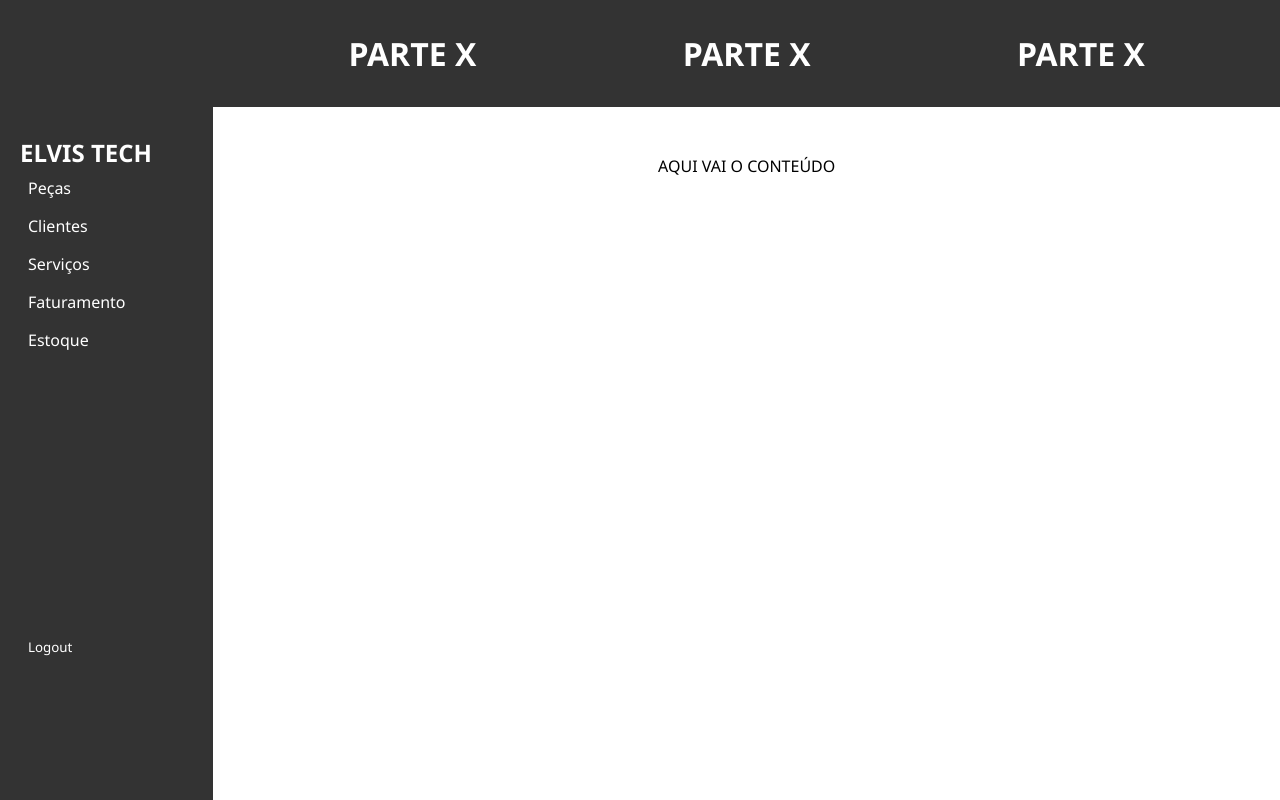
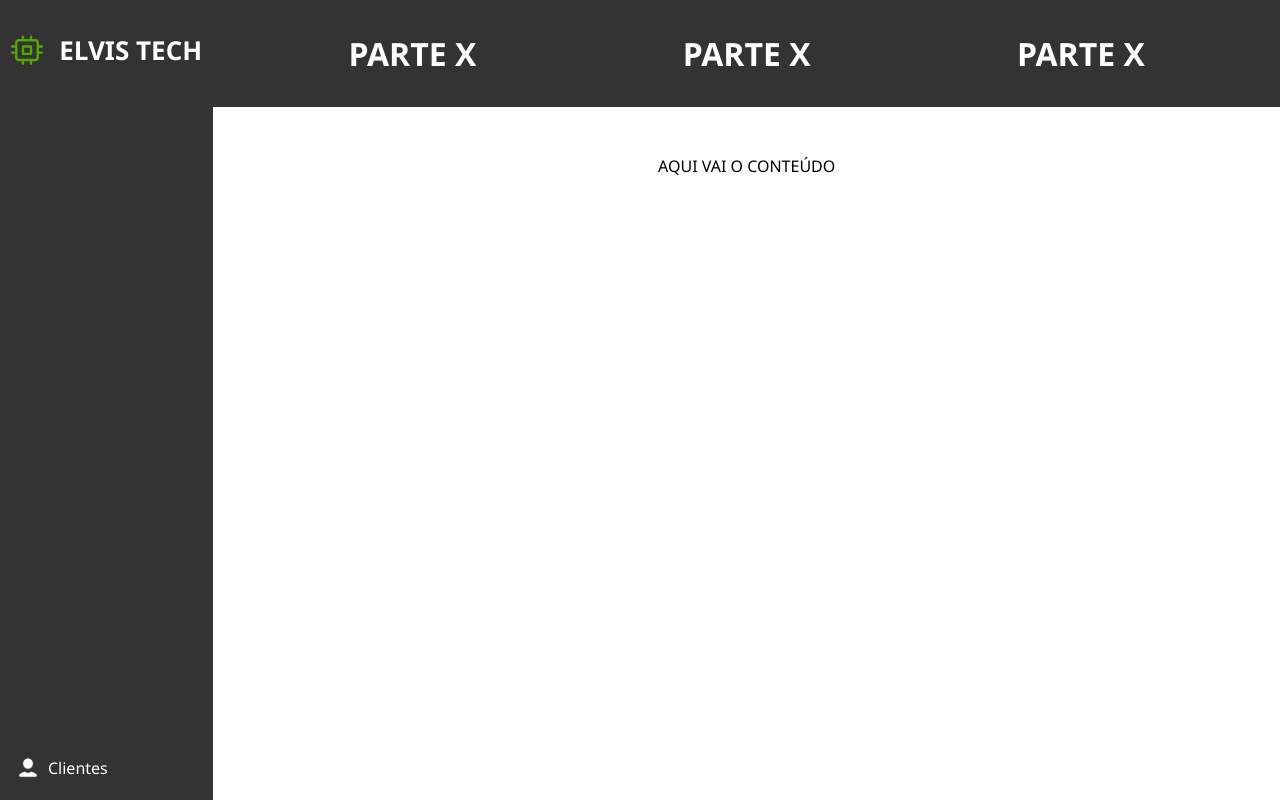
Before and after one commit to 2info2-Grupo-3/FrontManutencao, a Vue app: page / in a window 1280 px wide. Built offline with nearby package versions, Linux system fonts and the light colour scheme.

Commit message:
chore: aside in progress #11

```diff
--- a/src/components/Aside/AsideComp.vue
+++ b/src/components/Aside/AsideComp.vue
@@ -4,56 +4,34 @@ import LinksComp from './LinksComp.vue';
 
 <template>
     <aside>
-
-        <div class="infos">
-        <h1>ELVIS TECH</h1>
+        <div class="title"><img src="../../../public/logo.svg" alt=""><h1>ELVIS TECH</h1></div>
         <LinksComp/>
-        </div>
-
-        <div class="logout">
-            <button class="unLogged">
-                <p>Logout</p>
-            </button>
-        </div>
     </aside>
 </template>
 
 <style scoped>
+
 aside{
     background-color: #333333;
     color: white;
     display: flex;
     flex-direction: column;
-    justify-content: space-around;
+    justify-content: space-between;
     height: 100vh;
 }
-
-button.unLogged{
-    background-color: #333333;
-    color: white;
-    padding: 0.5rem;
-    cursor: pointer;
-    border: 0;
-    width: 100%;
-    text-align: left;
+.title{
+    display: flex;
+    align-items: center;
+    justify-content: center;
+    margin-top: 2rem;
+    margin-bottom: 3rem;
 }
-
-button.unLogged p{
-    margin: 0px 20px;
+.title img{
+    width: 2rem;
+    height: 2rem;
 }
-
-button.unLogged:hover{
-    background-color: #555555;
-    transition: 0.5s ease-in-out;
-}
-
-h1{
-    margin: 0px 20px;
-}
-
-.infos{
-    display: flex;
-    flex-direction: column;
-    justify-content: space-around;
+.title h1{
+    font-size: 26px;
+    margin-left: 1rem;
 }
 </style>
--- a/src/components/Aside/LinksComp.vue
+++ b/src/components/Aside/LinksComp.vue
@@ -1,47 +1,39 @@
 <script setup>
+import router from '@/router';
+import { ref } from 'vue'
+import { useRoute } from 'vue-router'
 </script>
 
 <template>
-    <div>
-        <ul>
-            <li>
-            <p>Peças</p>
-            </li>
-            <li>
-                <p>Clientes</p>
-            </li>
-            <li>
-                <p>Serviços</p>
-            </li>
-            <li>
-                <p>Faturamento</p>
-            </li>
-            <li>
-                <p>Estoque</p>
-            </li>
-        </ul>
+    <div class="linkButtons">
+        <button><img src="../../../public/personicon.svg" alt="">Clientes</button>
     </div>
 </template>
 
 <style scoped>
-ul{
-    list-style: none;
-    margin: auto;
+.linkButtons {
+    display: flex;
+    justify-content: center;
+    align-items: center;
+}
+.linkButtons > button{
+    border: none;
     width: 100%;
+    height: 2rem;
+    background: transparent;
+    display: flex;
+    align-items: center;
+    color: white;
+    padding: .5rem;
+    font-size: 16px;
+    margin: 1rem auto;
+    transition: .3s ease-in-out;
 }
-
-li{
-    padding: 0.5rem;
-    cursor: pointer;
+.linkButtons > button:hover{
+    background: #1a1a1a;
 }
-
-li:hover{
-    background-color: #555555;
-    transition: 0.5s ease-in-out;
+.linkButtons > button img{
+    width: 1.5rem;
+    margin: .5rem;
 }
-
-li p{
-    margin: 0px 20px;
-}
-
 </style>
```
Also changed, not shown: public/logo.svg (added), public/personicon.svg (added).
